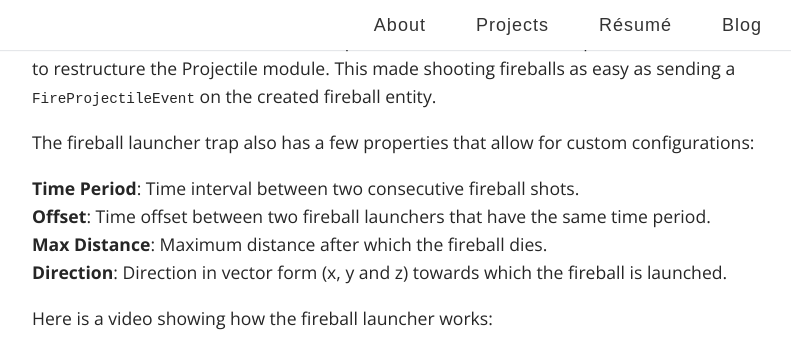
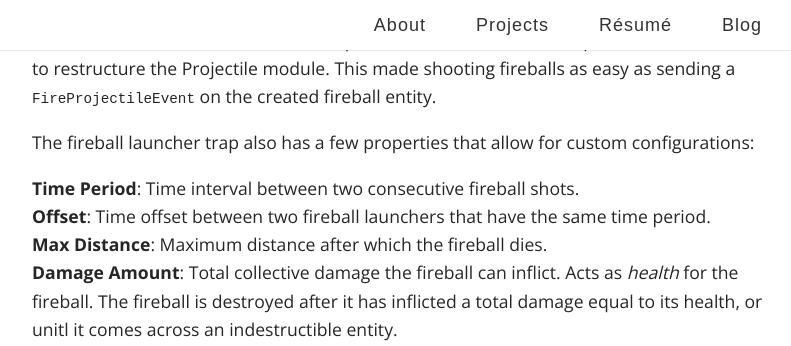
Before and after one commit to nihal111/nihal111.github.io, a Jekyll site: the page built from _posts/2017-06-20-GSoC-week7.markdown, in a window 1280 px wide and 900 px high, scrolled down 3187 px, cut to the strip 0-346 px from the top of the window. Shown: the whole strip, without its empty margins (223-1014 px from the left). Built offline with Jekyll 4.4.1, drawn with Linux system fonts in a browser that asks for light colours; some web fonts are replaced; comment, search, counter and statistics services are not loaded.

Commit message:
Added damageAmount parameter for fireball launcher

```diff
--- a/_posts/2017-06-20-GSoC-week7.markdown
+++ b/_posts/2017-06-20-GSoC-week7.markdown
@@ -99,6 +99,7 @@ The fireball launcher trap also has a few properties that allow for custom confi
 **Time Period**: Time interval between two consecutive fireball shots.
 **Offset**: Time offset between two fireball launchers that have the same time period.
 **Max Distance**: Maximum distance after which the fireball dies.
+**Damage Amount**: Total collective damage the fireball can inflict. Acts as *health* for the fireball. The fireball is destroyed after it has inflicted a total damage equal to its health, or unitl it comes across an indestructible entity.
 **Direction**: Direction in vector form (x, y and z) towards which the fireball is launched.
 
 Here is a video showing how the fireball launcher works:
```
